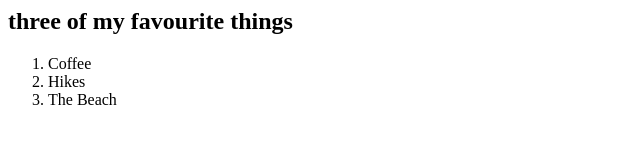
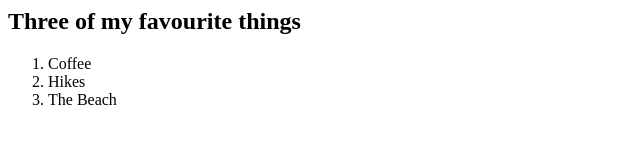
Before and after one commit to Mvljn/SML5202-2021--Marisa, a plain HTML site: page index.html in a window 1280 px wide. Shown: the whole page, without its empty margins (0-640 px from the left). Drawn offline with Linux system fonts and the light colour scheme.

Commit message:
Update index.html

```diff
--- a/index.html
+++ b/index.html
@@ -10,7 +10,7 @@
 
 <body>
 <h1 Welcome</h1>
-<h2> three of my favourite things </h2>
+<h2> Three of my favourite things </h2>
 
 <ol>
 <li>Coffee</li>
```
